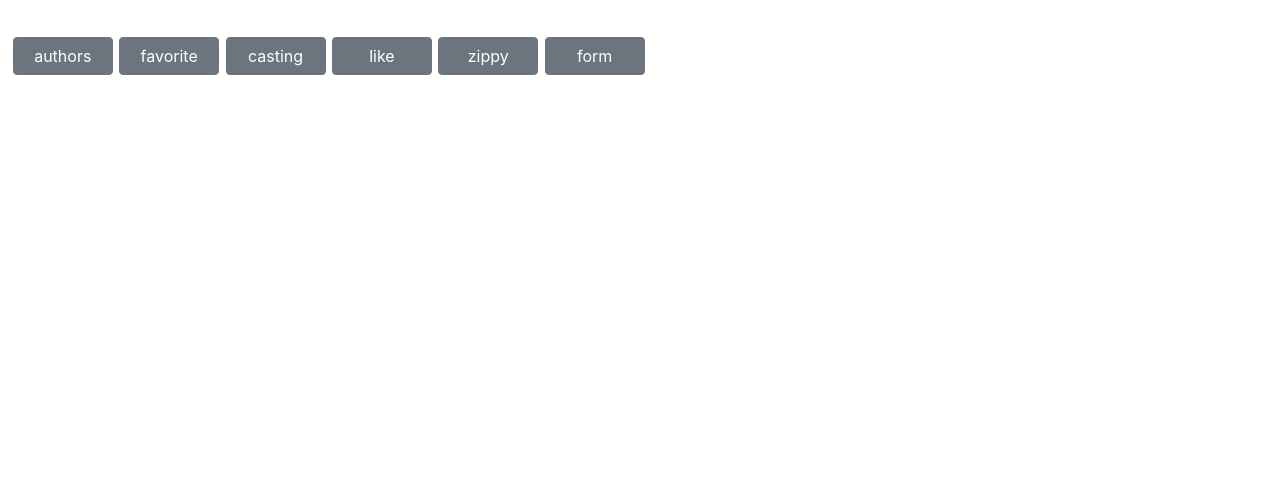
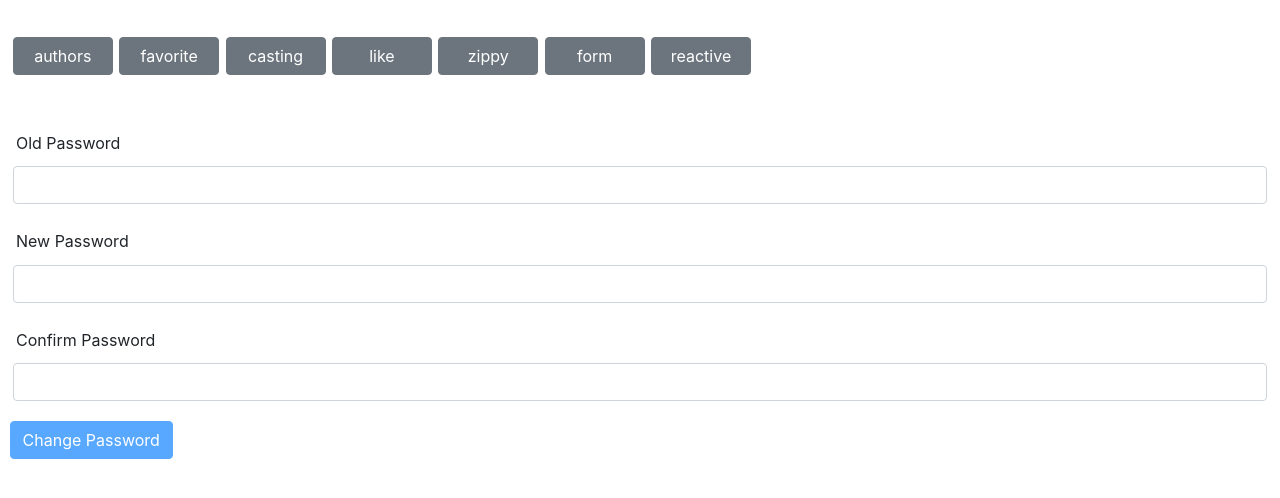
Before and after one commit to brunosilveiradosanjos/AngularMosh, an Angular app: page /reactive in a window 1280 px wide. Before the commit this address led to /. Shown: the top 498 px of the page. Built offline with nearby package versions, Linux system fonts and the light colour scheme.

Commit message:
Reactive forms

```diff
--- a/src/app/home/home.component.ts
+++ b/src/app/home/home.component.ts
@@ -7,5 +7,5 @@ import { Component, OnInit } from '@angular/core';
 })
 export class HomeComponent {
 
-  contents = ['authors', 'favorite', 'casting', 'like', 'zippy', 'form'];
+  contents = ['authors', 'favorite', 'casting', 'like', 'zippy', 'form', 'reactive'];
 }
--- /dev/null
+++ b/src/app/reactive-form/password.validators.ts
@@ -0,0 +1,23 @@
+import { AbstractControl } from '@angular/forms';
+
+export class PasswordValidators {
+
+  static validOldPassword(control: AbstractControl) {
+    return new Promise((resolve) => {
+      if (control.value !== '1234')
+        resolve({ invalidOldPassword: true });
+
+      resolve(null);
+    })
+  }
+
+  static passwordsShouldMatch(control: AbstractControl) {
+    let newPass = control.get('newPass');
+    let confirmation = control.get('confirmation');
+
+    if (newPass.value !== confirmation.value)
+      return { passwordsShouldMatch: true };
+
+    return null;
+  }
+}
--- /dev/null
+++ b/src/app/reactive-form/reactive-form.component.html
@@ -0,0 +1,33 @@
+<form [formGroup]="form">
+
+  <div class="form-group">
+    <label for="oldPass">Old Password</label>
+    <input formControlName="oldPass" id="oldPass" type="text" class="form-control">
+    <div *ngIf="oldPass.touched && oldPass.invalid" class="alert alert-danger">
+      <div *ngIf="oldPass.errors.invalidOldPassword">Old Password is invalid</div>
+      <div *ngIf="oldPass.errors.required">Old Password is required</div>
+    </div>
+  </div>
+
+  <div class="form-group">
+    <label for="newPass">New Password</label>
+    <input formControlName="newPass" id="newPass" type="text" class="form-control">
+    <div *ngIf="newPass.touched && newPass.invalid" class="alert alert-danger">
+      <div *ngIf="newPass.errors.required">New Password is required</div>
+    </div>
+  </div>
+
+  <div class="form-group">
+    <label for="confirmation">Confirm Password</label>
+    <input formControlName="confirmation" id="confirmation" type="text" class="form-control">
+    <div *ngIf="confirmation.touched && confirmation.invalid" class="alert alert-danger">
+      <div *ngIf="confirmation.errors.required">New Password is required</div>
+    </div>
+    <div *ngIf="confirmation.valid && form.invalid && form.errors.passwordsShouldMatch" class="alert alert-danger">
+      Should Match
+    </div>
+  </div>
+
+  <button class="btn btn-primary" [disabled]="form.invalid">Change Password</button>
+
+</form>
--- /dev/null
+++ b/src/app/reactive-form/reactive-form.component.ts
@@ -0,0 +1,35 @@
+import { Component } from '@angular/core';
+import { FormGroup, FormControl, Validators, FormBuilder } from '@angular/forms'
+import { ReactiveFormValidators } from './form.validators';
+import { PasswordValidators } from './password.validators'
+@Component({
+  selector: 'app-reactive-form',
+  templateUrl: './reactive-form.component.html',
+  styleUrls: ['./reactive-form.component.css']
+})
+export class ReactiveFormComponent {
+
+  form: FormGroup;
+
+  constructor(fb: FormBuilder) {
+    this.form = fb.group({
+      oldPass: ['', Validators.required, PasswordValidators.validOldPassword],
+      newPass: ['', Validators.required],
+      confirmation: ['', Validators.required]
+    }, {
+      validator: PasswordValidators.passwordsShouldMatch
+    });
+  }
+
+  get oldPass() {
+    return this.form.get('oldPass');
+  }
+
+  get newPass() {
+    return this.form.get('newPass');
+  }
+
+  get confirmation() {
+    return this.form.get('confirmation');
+  }
+}
```
Also changed, not shown: src/app/app.module.ts (+8 -4 lines), src/app/reactive-form/form.validators.ts (added, +29 -0 lines), src/app/reactive-form/reactive-form.component.css (added), 1 other file (tests, documents, lock files or other folders).
